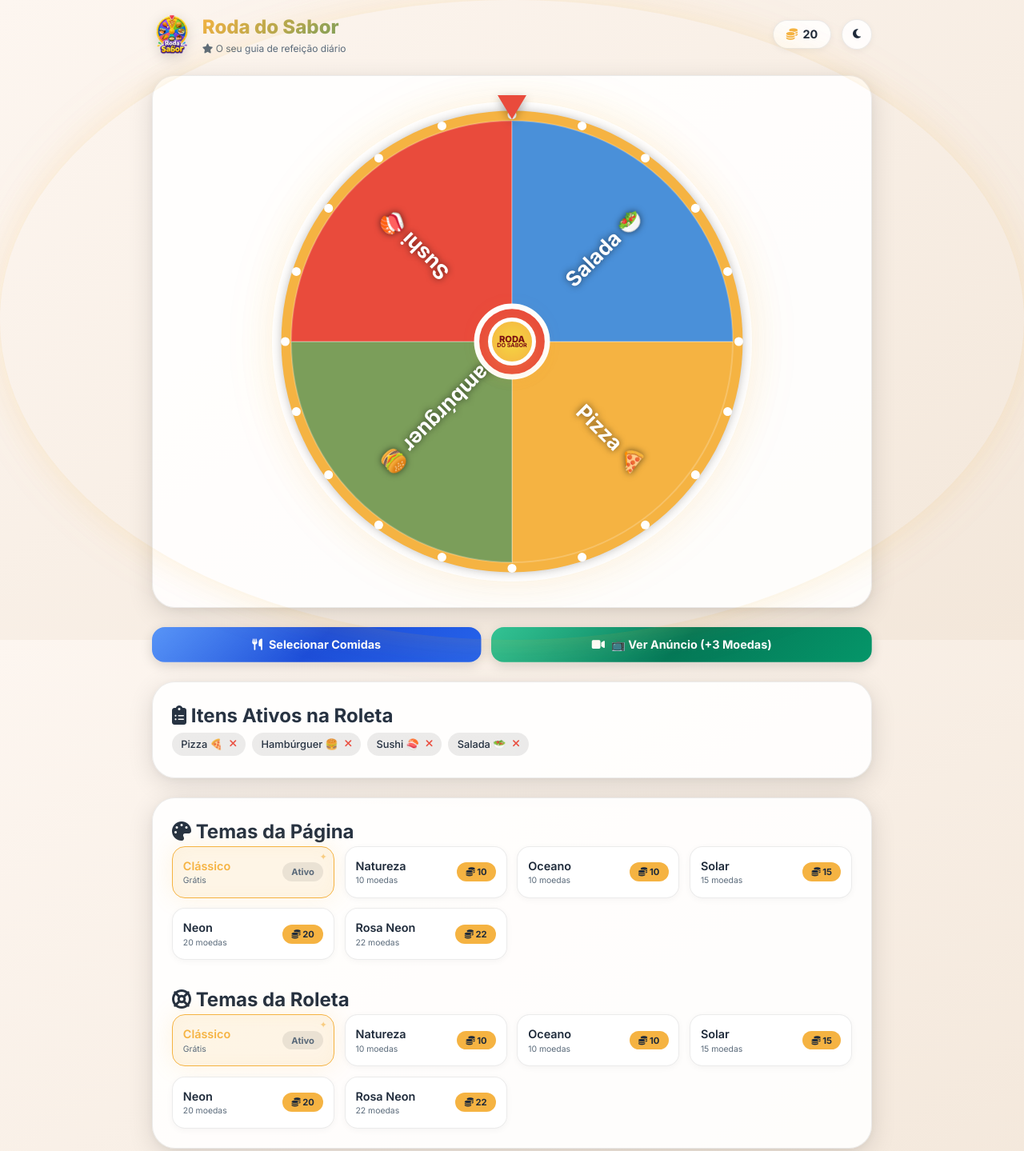
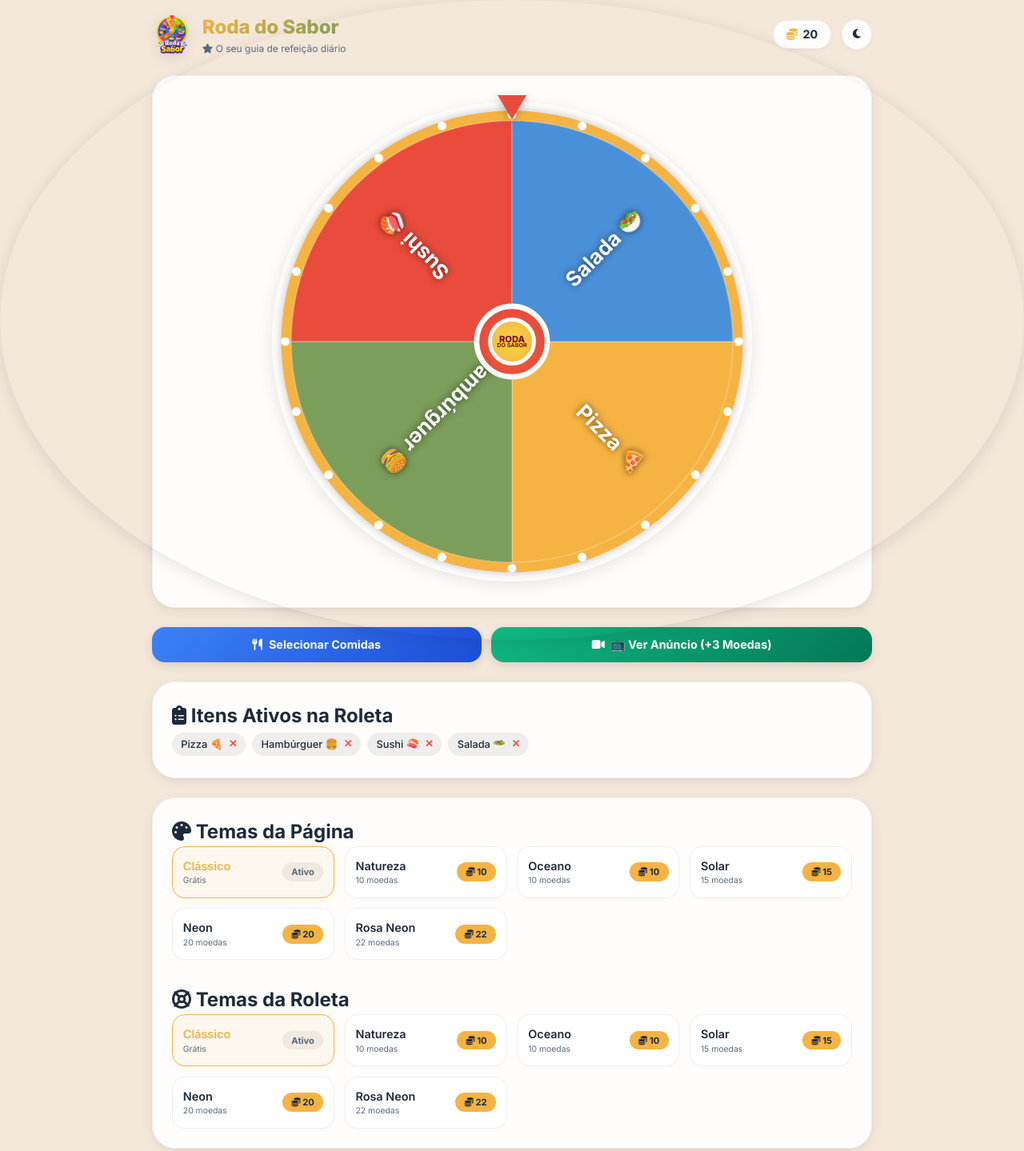
Before and after one commit to siddapichau/Rodadosabor, a plain HTML site: page index.html in a window 1280 px wide. Shown: the top 1439 px of the page at 80% size. Drawn offline with Linux system fonts and the light colour scheme.

Commit message:
Add files via upload

```diff
--- a/style.css
+++ b/style.css
@@ -1,5 +1,5 @@
 /* ============================================================
-   ESTILOS GLOBAIS E VARIÁVEIS CSS
+   ESTILOS GLOBAIS E VARIÁVEIS CSS (sem efeitos de luz)
    ============================================================ */
 * {
     margin: 0;
@@ -14,8 +14,7 @@
     min-height: 100vh;
     padding: 1rem;
     line-height: 1.5;
-    transition: background 0.6s ease, color 0.4s ease;
-    background-attachment: fixed;
+    transition: background 0.5s ease, color 0.4s ease;
 }
 
 .container {
@@ -23,35 +22,18 @@
     margin: 0 auto;
 }
 
-/* ===== CARDS – Visual moderno com brilho e contraste ===== */
+/* ===== CARDS – sem brilho, apenas sombra ===== */
 .card {
     background: var(--bg-card);
     border-radius: 1.8rem;
     padding: 1.5rem;
     margin-bottom: 1.5rem;
-    box-shadow: 0 8px 32px rgba(0,0,0,0.12), 0 2px 8px rgba(0,0,0,0.04);
+    box-shadow: 0 4px 16px rgba(0,0,0,0.06), 0 2px 4px rgba(0,0,0,0.03);
     border: 1px solid var(--border-color);
-    transition: transform 0.3s ease, background 0.4s ease, box-shadow 0.4s ease, border-color 0.4s ease;
-    position: relative;
-    overflow: hidden;
+    transition: background 0.4s ease, box-shadow 0.3s ease, border-color 0.3s ease;
 }
-
-/* Brilho sutil no topo do card */
-.card::before {
-    content: '';
-    position: absolute;
-    top: -50%;
-    left: -50%;
-    width: 200%;
-    height: 200%;
-    background: radial-gradient(circle at 30% 20%, rgba(255,255,255,0.08) 0%, transparent 60%);
-    pointer-events: none;
-    opacity: 0.6;
-}
-
 .card:hover {
-    transform: translateY(-3px);
-    box-shadow: 0 16px 48px rgba(0,0,0,0.15), 0 4px 12px rgba(0,0,0,0.06);
+    box-shadow: 0 8px 24px rgba(0,0,0,0.08);
 }
 
 /* ===== HEADER ===== */
@@ -74,7 +56,7 @@
     height: 50px;
     width: auto;
     object-fit: contain;
-    filter: drop-shadow(0 4px 8px rgba(0,0,0,0.15));
+    filter: drop-shadow(0 4px 8px rgba(0,0,0,0.10));
 }
 
 .logo-box {
@@ -86,7 +68,7 @@
     align-items: center;
     justify-content: center;
     font-size: 2rem;
-    box-shadow: 0 6px 16px rgba(0,0,0,0.15);
+    box-shadow: 0 4px 12px rgba(0,0,0,0.10);
 }
 
 .logo-title h1 {
@@ -119,7 +101,7 @@
     gap: 0.4rem;
     font-weight: 700;
     font-size: 0.9rem;
-    box-shadow: 0 2px 8px rgba(0,0,0,0.05);
+    box-shadow: 0 2px 4px rgba(0,0,0,0.04);
 }
 
 .stat-badge i.fa-coins {
@@ -137,7 +119,7 @@
     align-items: center;
     justify-content: center;
     color: var(--text-primary);
-    box-shadow: 0 2px 8px rgba(0,0,0,0.05);
+    box-shadow: 0 2px 4px rgba(0,0,0,0.04);
     transition: all 0.2s;
 }
 .btn-toggle-mode:hover {
@@ -167,7 +149,7 @@
     width: 100%;
     height: 100%;
     border-radius: 50%;
-    box-shadow: 0 0 40px rgba(245, 179, 66, 0.15), 0 0 80px rgba(245, 179, 66, 0.05);
+    box-shadow: 0 4px 20px rgba(0,0,0,0.10);
     transition: box-shadow 0.3s ease;
 }
 
@@ -181,7 +163,7 @@
     border-left: 18px solid transparent;
     border-right: 18px solid transparent;
     border-top: 30px solid #e94b3c;
-    filter: drop-shadow(0px 4px 6px rgba(0,0,0,0.3));
+    filter: drop-shadow(0px 4px 6px rgba(0,0,0,0.25));
     z-index: 10;
 }
 
@@ -195,7 +177,7 @@
     border-radius: 50%;
     background: radial-gradient(circle, #f5d742 0%, #f5b342 100%);
     border: 5px solid #ffffff;
-    box-shadow: 0 8px 24px rgba(0,0,0,0.3), inset 0 2px 4px rgba(255,255,255,0.6), 0 0 40px rgba(245, 179, 66, 0.2);
+    box-shadow: 0 4px 16px rgba(0,0,0,0.25), inset 0 2px 4px rgba(255,255,255,0.5);
     cursor: pointer;
     display: flex;
     flex-direction: column;
@@ -205,11 +187,11 @@
     transition: transform 0.15s ease, box-shadow 0.3s ease;
 }
 .center-spin-button:hover {
-    transform: translate(-50%, -50%) scale(1.06);
-    box-shadow: 0 8px 32px rgba(245, 179, 66, 0.4), 0 0 60px rgba(245, 179, 66, 0.25);
+    transform: translate(-50%, -50%) scale(1.05);
+    box-shadow: 0 6px 24px rgba(0,0,0,0.30);
 }
 .center-spin-button:active {
-    transform: translate(-50%, -50%) scale(0.94);
+    transform: translate(-50%, -50%) scale(0.95);
 }
 .center-spin-button span {
     color: #7d1212;
@@ -220,7 +202,7 @@
 .center-spin-button .txt-top { font-size: 0.7rem; font-weight: 900; }
 .center-spin-button .txt-bottom { font-size: 0.45rem; font-weight: 700; margin-top: -2px; }
 
-/* ===== BOTÕES DE AÇÃO (gradiente moderno) ===== */
+/* ===== BOTÕES DE AÇÃO (gradiente suave, sem animação) ===== */
 .action-row-buttons {
     display: flex;
     gap: 0.8rem;
@@ -241,40 +223,23 @@
     align-items: center;
     justify-content: center;
     gap: 0.5rem;
-    box-shadow: 0 4px 15px rgba(0,0,0,0.15);
-    transition: transform 0.2s, filter 0.2s, box-shadow 0.3s;
+    box-shadow: 0 4px 12px rgba(0,0,0,0.10);
+    transition: transform 0.2s, box-shadow 0.3s;
     min-width: 140px;
-    background-size: 200% 200%;
-    animation: gradient-shift 4s ease infinite alternate;
-    position: relative;
-    overflow: hidden;
-}
-.btn-gradient-action::after {
-    content: '';
-    position: absolute;
-    inset: 0;
-    background: linear-gradient(135deg, rgba(255,255,255,0.15) 0%, transparent 50%);
-    pointer-events: none;
 }
 .btn-gradient-action:hover {
-    filter: brightness(1.08);
-    transform: translateY(-3px);
-    box-shadow: 0 8px 30px rgba(0,0,0,0.25);
+    transform: translateY(-2px);
+    box-shadow: 0 6px 20px rgba(0,0,0,0.15);
 }
 .btn-gradient-action:active {
     transform: translateY(0);
 }
 
-@keyframes gradient-shift {
-    0% { background-position: 0% 50%; }
-    100% { background-position: 100% 50%; }
-}
-
 .btn-gradient-action.dynamic-blue {
-    background: linear-gradient(135deg, #3b82f6, #1d4ed8, #2563eb);
+    background: linear-gradient(135deg, #3b82f6, #1d4ed8);
 }
 .btn-gradient-action.dynamic-green {
-    background: linear-gradient(135deg, #10b981, #047857, #059669);
+    background: linear-gradient(135deg, #10b981, #047857);
 }
 
 /* ===== LISTA DE COMIDAS ===== */
@@ -295,10 +260,10 @@
     align-items: center;
     gap: 0.3rem;
     font-weight: 500;
-    transition: all 0.2s;
+    transition: background 0.2s;
 }
 .food-tag:hover {
-    background: rgba(245, 179, 66, 0.2);
+    background: rgba(245, 179, 66, 0.15);
 }
 .food-tag i {
     cursor: pointer;
@@ -307,10 +272,10 @@
     transition: transform 0.2s;
 }
 .food-tag i:hover {
-    transform: scale(1.2);
+    transform: scale(1.15);
 }
 
-/* ===== LOJAS – CARDS MODERNOS COM CONTRASTE ===== */
+/* ===== LOJAS – cards limpos ===== */
 .store-grid {
     display: grid;
     grid-template-columns: repeat(auto-fill, minmax(160px, 1fr));
@@ -327,41 +292,18 @@
     justify-content: space-between;
     flex-wrap: wrap;
     gap: 0.5rem;
-    transition: all 0.3s ease;
-    box-shadow: 0 2px 8px rgba(0,0,0,0.04);
-    position: relative;
-    overflow: hidden;
-}
-/* Brilho sutil nos cards da loja */
-.item-card::before {
-    content: '';
-    position: absolute;
-    top: -30%;
-    right: -30%;
-    width: 80px;
-    height: 80px;
-    background: radial-gradient(circle, rgba(255,255,255,0.06) 0%, transparent 70%);
-    pointer-events: none;
-    border-radius: 50%;
+    transition: all 0.2s ease;
+    box-shadow: 0 2px 4px rgba(0,0,0,0.02);
 }
 .item-card:hover {
-    transform: translateY(-4px);
-    box-shadow: 0 8px 24px rgba(0,0,0,0.10);
+    transform: translateY(-2px);
+    box-shadow: 0 4px 12px rgba(0,0,0,0.06);
     border-color: var(--accent);
 }
 .item-card.active {
     border-color: var(--gold);
-    background: var(--bg-card-active, rgba(245, 179, 66, 0.12));
-    box-shadow: 0 0 30px rgba(245, 179, 66, 0.15), inset 0 0 20px rgba(245, 179, 66, 0.05);
-}
-.item-card.active::after {
-    content: '✦';
-    position: absolute;
-    top: 4px;
-    right: 8px;
-    font-size: 0.7rem;
-    color: var(--gold);
-    opacity: 0.6;
+    background: rgba(245, 179, 66, 0.08);
+    box-shadow: 0 2px 12px rgba(245, 179, 66, 0.10);
 }
 .item-card.active .item-info h4 {
     color: var(--gold);
@@ -394,7 +336,6 @@
 }
 .btn-buy:hover {
     transform: scale(1.05);
-    box-shadow: 0 0 20px rgba(245, 179, 66, 0.4);
 }
 .btn-use {
     background: var(--accent);
@@ -438,7 +379,7 @@
 }
 .recipe-card:hover {
     transform: translateY(-3px);
-    box-shadow: 0 4px 20px rgba(0,0,0,0.10);
+    box-shadow: 0 4px 12px rgba(0,0,0,0.06);
 }
 .recipe-icon { font-size: 2rem; }
 .recipe-name { font-weight: 600; font-size: 0.85rem; }
@@ -447,12 +388,12 @@
 .result-overlay {
     position: fixed;
     top: 0; left: 0; width: 100%; height: 100%;
-    background: rgba(0,0,0,0.6);
+    background: rgba(0,0,0,0.5);
     display: none;
     align-items: center;
     justify-content: center;
     z-index: 100;
-    backdrop-filter: blur(5px);
+    backdrop-filter: blur(4px);
 }
 .modal-content-box {
     background: var(--bg-card);
@@ -463,7 +404,7 @@
     max-height: 90vh;
     display: flex;
     flex-direction: column;
-    box-shadow: 0 25px 60px rgba(0,0,0,0.3);
+    box-shadow: 0 20px 48px rgba(0,0,0,0.20);
     border: 1px solid var(--border-color);
 }
 .modal-header-container {
@@ -487,7 +428,7 @@
     padding: 0.6rem 1rem;
     border-radius: 12px;
     border: 1px solid var(--border-color);
-    background: rgba(128,128,128,0.05);
+    background: rgba(128,128,128,0.04);
     color: var(--text-primary);
     margin-bottom: 0.8rem;
     font-size: 0.9rem;
@@ -503,7 +444,7 @@
     padding: 0.5rem;
     border-radius: 10px;
     border: 1px solid var(--border-color);
-    background: rgba(128,128,128,0.05);
+    background: rgba(128,128,128,0.04);
     color: var(--text-primary);
     font-size: 0.85rem;
 }
@@ -516,11 +457,10 @@
     color: white;
     font-weight: 700;
     cursor: pointer;
-    transition: transform 0.2s, box-shadow 0.2s;
+    transition: transform 0.2s;
 }
 .add-food-section button:hover {
     transform: scale(1.02);
-    box-shadow: 0 0 20px rgba(123, 158, 90, 0.3);
 }
 .grid-food-options {
     display: grid;
@@ -542,12 +482,12 @@
     transition: all 0.2s;
 }
 .food-option-card:hover {
-    transform: scale(1.03);
+    transform: scale(1.02);
     border-color: var(--accent);
 }
 .food-option-card.selected {
     border-color: #3b82f6;
-    background: rgba(59, 130, 246, 0.15);
+    background: rgba(59, 130, 246, 0.10);
     font-weight: 600;
 }
 .food-option-card span {
@@ -564,7 +504,7 @@
     text-align: center;
     max-width: 400px;
     width: 90%;
-    box-shadow: 0 25px 60px rgba(0,0,0,0.3);
+    box-shadow: 0 20px 48px rgba(0,0,0,0.20);
     border: 1px solid var(--border-color);
 }
 .result-modal h3 { font-size: 1.4rem; margin-bottom: 0.5rem; }
@@ -580,11 +520,10 @@
     font-weight: 700;
     cursor: pointer;
     font-size: 0.9rem;
-    transition: transform 0.2s, box-shadow 0.2s;
+    transition: transform 0.2s;
 }
 .btn-close-modal:hover {
-    transform: scale(1.05);
-    box-shadow: 0 0 25px rgba(245, 179, 66, 0.3);
+    transform: scale(1.04);
 }
 
 /* ===== OVERLAY ANÚNCIO ===== */
@@ -636,14 +575,13 @@
 
 /* ===== VARIÁVEIS CSS (FALLBACK) ===== */
 :root {
-    --bg-body: linear-gradient(145deg, #fdf6f0 0%, #f3e7da 100%);
+    --bg-body: #f3e7da;
     --bg-card: rgba(255,255,255,0.92);
-    --bg-card-active: rgba(245, 179, 66, 0.12);
     --text-primary: #1e2a3a;
     --text-secondary: #2c3e50;
     --text-muted: #5a6a7a;
-    --border-color: rgba(0,0,0,0.08);
-    --shadow: 0 12px 32px -8px rgba(0,0,0,0.12);
+    --border-color: rgba(0,0,0,0.06);
+    --shadow: 0 4px 16px rgba(0,0,0,0.06);
     --gold: #f5b342;
     --accent: #7b9e5a;
     --accent-gradient: linear-gradient(135deg, #f5d742, #7b9e5a);
@@ -684,10 +622,10 @@
     .food-list { max-height: 120px; }
 }
 
-/* ===== ANIMAÇÃO DE PULSO NO BOTÃO ===== */
+/* ===== ANIMAÇÃO DE PULSO NO BOTÃO (sutil) ===== */
 @keyframes pulse-glow {
-    0%, 100% { box-shadow: 0 8px 24px rgba(245, 179, 66, 0.25), 0 0 40px rgba(245, 179, 66, 0.1); }
-    50% { box-shadow: 0 8px 32px rgba(245, 179, 66, 0.45), 0 0 80px rgba(245, 179, 66, 0.2); }
+    0%, 100% { box-shadow: 0 4px 16px rgba(245, 179, 66, 0.20), 0 0 20px rgba(245, 179, 66, 0.05); }
+    50% { box-shadow: 0 4px 24px rgba(245, 179, 66, 0.35), 0 0 40px rgba(245, 179, 66, 0.10); }
 }
 .center-spin-button:not(:disabled) {
     animation: pulse-glow 2.5s ease-in-out infinite;
@@ -697,8 +635,3 @@
     cursor: not-allowed;
     animation: none;
 }
-
-/* Transições suaves */
-body, .card, .item-card, .btn-action, .food-tag {
-    transition: background 0.4s ease, color 0.4s ease, border-color 0.4s ease, box-shadow 0.4s ease;
-}
--- a/temas.js
+++ b/temas.js
@@ -2,153 +2,92 @@
 console.log('temas.js carregado');
 
 window.listTemas = [
-    // ==================== TEMA 1: Clássico (gradiente suave) ====================
+    // TEMA 1: Clássico
     {
         id: "theme-1",
         nome: "Clássico",
         price: 0,
         light: {
-            style: {
-                bg: 'linear-gradient(145deg, #fdf6f0 0%, #f3e7da 100%)',
-                card: 'rgba(255,255,255,0.88)',
-                text: '#1e2a3a',
-                accent: '#7b9e5a'
-            },
+            style: { bg: '#f3e7da', card: 'rgba(255,255,255,0.92)', text: '#1e2a3a', accent: '#7b9e5a' },
             colors: ['#f5b342', '#7b9e5a', '#e94b3c', '#4a90d9', '#9b59b6', '#f39c12']
         },
         dark: {
-            style: {
-                bg: 'linear-gradient(145deg, #1a1a2e 0%, #16213e 100%)',
-                card: 'rgba(30,30,60,0.9)',
-                text: '#e8e8e8',
-                accent: '#f5b342'
-            },
+            style: { bg: '#1a1a2e', card: 'rgba(30,30,60,0.92)', text: '#e8e8e8', accent: '#f5b342' },
             colors: ['#f5b342', '#7b9e5a', '#e94b3c', '#4a90d9', '#9b59b6', '#f39c12']
         }
     },
-    // ==================== TEMA 2: Natureza ====================
+    // TEMA 2: Natureza
     {
         id: "theme-2",
         nome: "Natureza",
         price: 10,
         light: {
-            style: {
-                bg: 'linear-gradient(145deg, #f0f7ee 0%, #e0ebe0 100%)',
-                card: 'rgba(255,255,255,0.85)',
-                text: '#1e3a2a',
-                accent: '#2e7d32'
-            },
+            style: { bg: '#e8f5e9', card: 'rgba(255,255,255,0.92)', text: '#1e3a2a', accent: '#2e7d32' },
             colors: ['#2e7d32', '#66bb6a', '#a5d6a7', '#c8e6c9', '#81c784', '#4caf50']
         },
         dark: {
-            style: {
-                bg: 'linear-gradient(145deg, #1a2e1a 0%, #0d1f0d 100%)',
-                card: 'rgba(30,50,30,0.9)',
-                text: '#c8e6c9',
-                accent: '#66bb6a'
-            },
+            style: { bg: '#1a2e1a', card: 'rgba(30,50,30,0.92)', text: '#c8e6c9', accent: '#66bb6a' },
             colors: ['#2e7d32', '#66bb6a', '#a5d6a7', '#c8e6c9', '#81c784', '#4caf50']
         }
     },
-    // ==================== TEMA 3: Oceano ====================
+    // TEMA 3: Oceano
     {
         id: "theme-3",
         nome: "Oceano",
         price: 10,
         light: {
-            style: {
-                bg: 'linear-gradient(145deg, #eaf4fc 0%, #d4e8f5 100%)',
-                card: 'rgba(255,255,255,0.85)',
-                text: '#0d2b4a',
-                accent: '#1565c0'
-            },
+            style: { bg: '#e3f2fd', card: 'rgba(255,255,255,0.92)', text: '#0d2b4a', accent: '#1565c0' },
             colors: ['#1565c0', '#42a5f5', '#64b5f6', '#90caf9', '#1e88e5', '#0d47a1']
         },
         dark: {
-            style: {
-                bg: 'linear-gradient(145deg, #0a1e2e 0%, #06131f 100%)',
-                card: 'rgba(10,30,50,0.9)',
-                text: '#bbdefb',
-                accent: '#42a5f5'
-            },
+            style: { bg: '#0a1e2e', card: 'rgba(10,30,50,0.92)', text: '#bbdefb', accent: '#42a5f5' },
             colors: ['#1565c0', '#42a5f5', '#64b5f6', '#90caf9', '#1e88e5', '#0d47a1']
         }
     },
-    // ==================== TEMA 4: Solar ====================
+    // TEMA 4: Solar
     {
         id: "theme-4",
         nome: "Solar",
         price: 15,
         light: {
-            style: {
-                bg: 'linear-gradient(145deg, #fff7ed 0%, #fde8d0 100%)',
-                card: 'rgba(255,255,255,0.88)',
-                text: '#4a2a0a',
-                accent: '#e65100'
-            },
+            style: { bg: '#fff3e0', card: 'rgba(255,255,255,0.92)', text: '#4a2a0a', accent: '#e65100' },
             colors: ['#e65100', '#ff9800', '#ffc107', '#ffd54f', '#ffb300', '#f57c00']
         },
         dark: {
-            style: {
-                bg: 'linear-gradient(145deg, #2a1a0a 0%, #1a0f05 100%)',
-                card: 'rgba(50,30,10,0.9)',
-                text: '#ffcc80',
-                accent: '#ff9800'
-            },
+            style: { bg: '#2a1a0a', card: 'rgba(50,30,10,0.92)', text: '#ffcc80', accent: '#ff9800' },
             colors: ['#e65100', '#ff9800', '#ffc107', '#ffd54f', '#ffb300', '#f57c00']
         }
     },
-    // ==================== TEMA 5: Neon (gradiente escuro com detalhes neon) ====================
+    // TEMA 5: Neon (cores vibrantes, fundo escuro)
     {
         id: "theme-5",
         nome: "Neon",
         price: 20,
         light: {
-            style: {
-                bg: 'linear-gradient(145deg, #0a0a12 0%, #1a1a2e 100%)',
-                card: 'rgba(20,20,40,0.92)',
-                text: '#e0e0ff',
-                accent: '#ff00ff'
-            },
+            style: { bg: '#0a0a12', card: 'rgba(20,20,40,0.92)', text: '#e0e0ff', accent: '#ff00ff' },
             colors: ['#ff00ff', '#00ffff', '#ff0040', '#40ff00', '#ffaa00', '#aa00ff']
         },
         dark: {
-            style: {
-                bg: 'linear-gradient(145deg, #050508 0%, #0a0a1a 100%)',
-                card: 'rgba(10,10,25,0.95)',
-                text: '#d0d0ff',
-                accent: '#ff00ff'
-            },
+            style: { bg: '#050508', card: 'rgba(10,10,25,0.95)', text: '#d0d0ff', accent: '#ff00ff' },
             colors: ['#ff00ff', '#00ffff', '#ff0040', '#40ff00', '#ffaa00', '#aa00ff']
         }
     },
-    // ==================== TEMA 6: Rosa Neon ====================
+    // TEMA 6: Rosa Neon
     {
         id: "theme-6",
         nome: "Rosa Neon",
         price: 22,
         light: {
-            style: {
-                bg: 'linear-gradient(145deg, #1a0a14 0%, #2d1428 100%)',
-                card: 'rgba(30,15,28,0.9)',
-                text: '#ffe0f0',
-                accent: '#ff1493'
-            },
+            style: { bg: '#1a0a14', card: 'rgba(30,15,28,0.92)', text: '#ffe0f0', accent: '#ff1493' },
             colors: ['#ff1493', '#ff6b9d', '#ffb6c1', '#ff69b4', '#db7093', '#c71585']
         },
         dark: {
-            style: {
-                bg: 'linear-gradient(145deg, #0d050a 0%, #1a0a12 100%)',
-                card: 'rgba(20,10,18,0.95)',
-                text: '#ffd0e0',
-                accent: '#ff1493'
-            },
+            style: { bg: '#0d050a', card: 'rgba(20,10,18,0.95)', text: '#ffd0e0', accent: '#ff1493' },
             colors: ['#ff1493', '#ff6b9d', '#ffb6c1', '#ff69b4', '#db7093', '#c71585']
         }
     }
 ];
 
-// Função auxiliar
 window.getThemeColors = function(themeId, mode) {
     const theme = window.listTemas.find(t => t.id === themeId) || window.listTemas[0];
     return theme[mode].colors;
```
